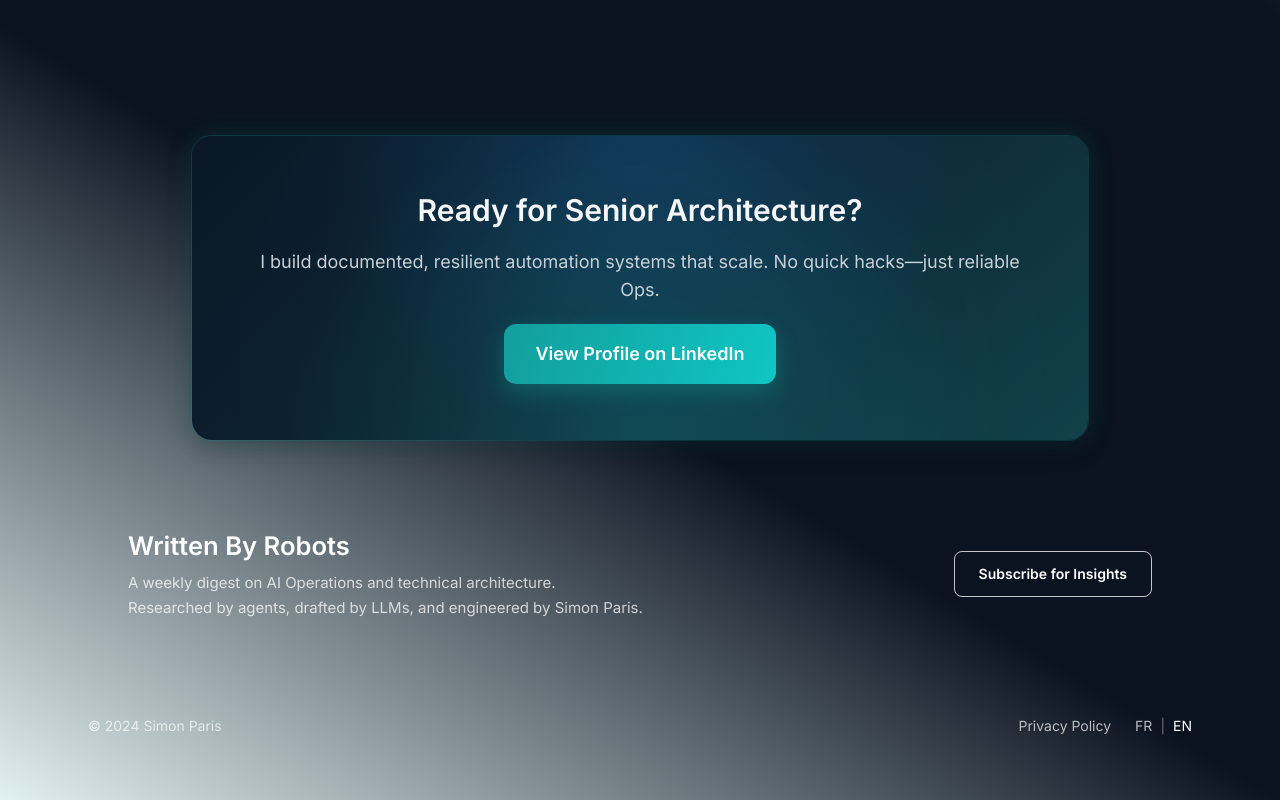
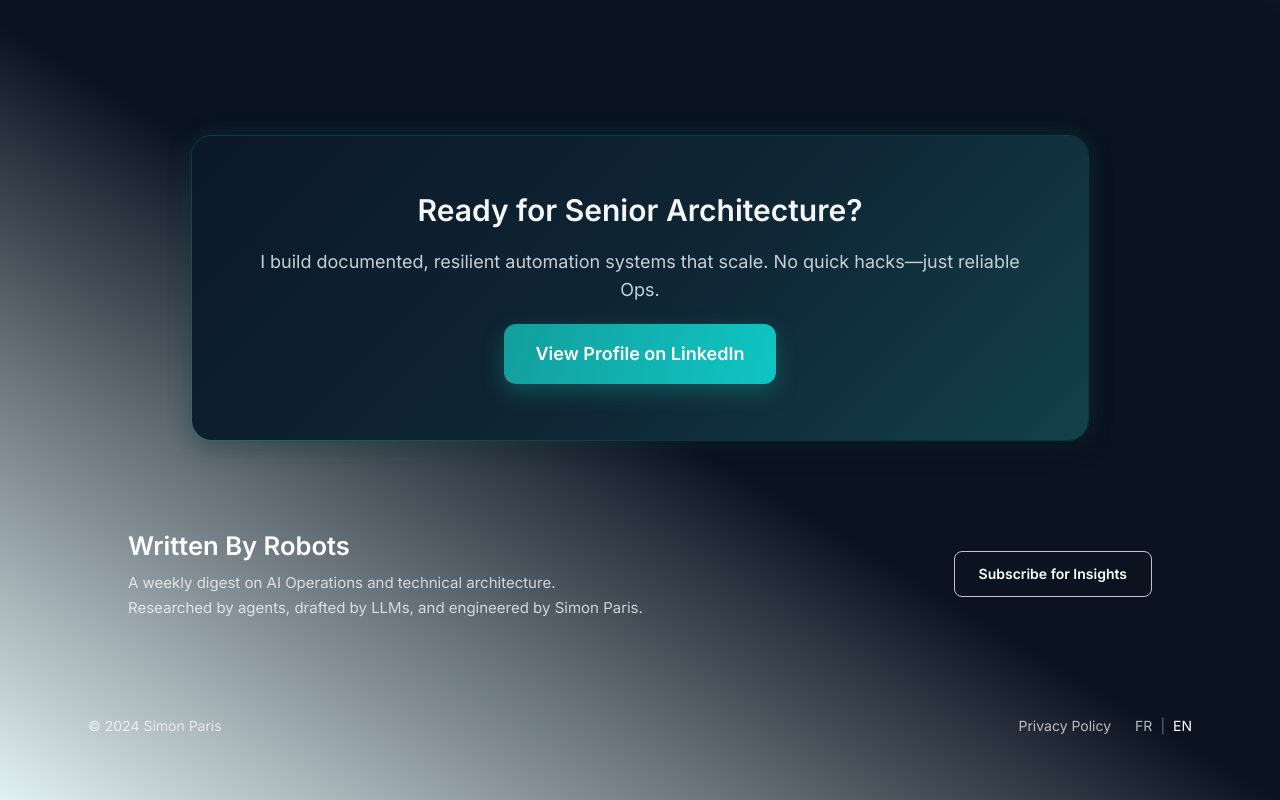
Before and after one commit to simondadiamond/Simon-Paris-consulting, a React (Vite) app: page / in a window 1280 px wide. Shown: the part 2309-3109 px from the top of the page. Built offline with nearby package versions, Linux system fonts and the light colour scheme.

Commit message:
Trim FinalCTA overlay for softer teal glow

```diff
--- a/src/components/FinalCTA.tsx
+++ b/src/components/FinalCTA.tsx
@@ -12,12 +12,6 @@ const FinalCTA: React.FC = () => {
       <div className="relative mx-auto max-w-6xl px-6 pb-12 pt-24 lg:pb-16 lg:pt-28">
         <div className="mx-auto flex justify-center">
           <div className="mini-audit-card group relative w-full max-w-4xl overflow-hidden text-white">
-            <div className="pointer-events-none absolute inset-0">
-              <div className="absolute inset-0 bg-[radial-gradient(circle_at_top,_rgba(34,128,255,0.18),transparent_60%)]" />
-              <div className="absolute inset-0 bg-[radial-gradient(circle_at_bottom,_rgba(19,158,156,0.22),transparent_65%)]" />
-              <div className="absolute -bottom-24 left-1/2 h-72 w-72 -translate-x-1/2 rounded-full bg-[#139E9C]/25 blur-[160px]" />
-            </div>
-
             <div className="relative mx-auto flex flex-col items-center gap-5 px-7 py-10 text-center sm:px-9 sm:py-12 lg:max-w-4xl lg:px-12 lg:py-14">
               <h2 className="text-2xl font-semibold text-[#F4F6F8] md:text-3xl">{t.cta.audit.title}</h2>
 
```
